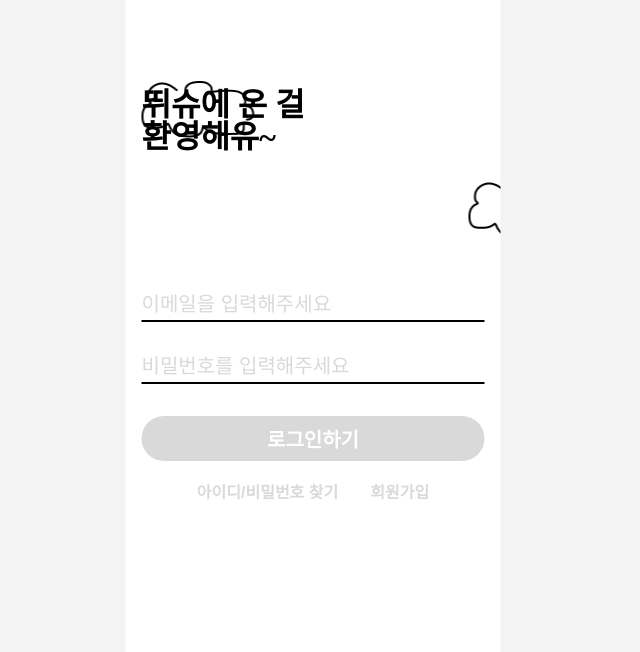
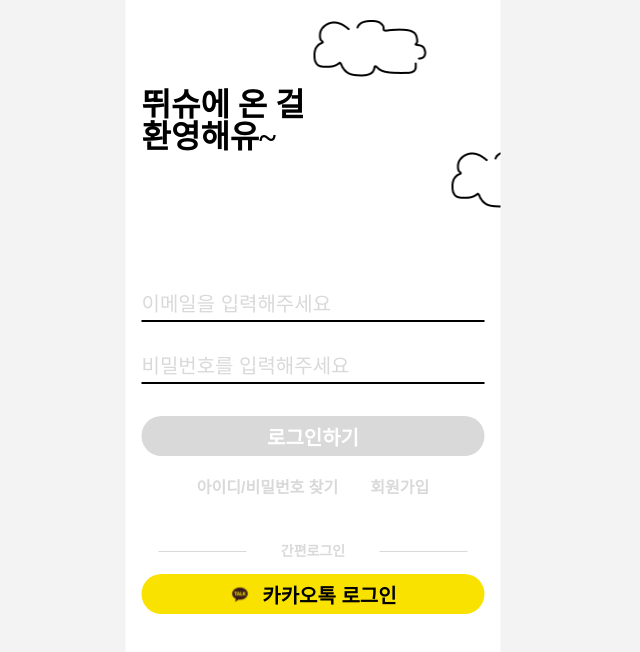
Before and after one commit to LikeLionRunnersApp/client, a React (Create React App) app: page /login in a window 1280 px wide. Shown: the top 652 px of the page, without its empty margins (327-967 px from the left). Built offline with nearby package versions, Linux system fonts and the light colour scheme; a web font is replaced by a local one.

Commit message:
Feat: Create SocialLogin component

```diff
--- a/src/assets/images/Icon/index.ts
+++ b/src/assets/images/Icon/index.ts
@@ -7,6 +7,7 @@
 import lgDefaultCheering from "./lg-default-cheeringIcon.svg";
 import lgClickCheering from "./lg-click-cheeringIcon.svg";
 import prev from "./prevIcon.svg";
+import kakao from "./kakao.svg";
 
 interface IIcons {
   [key: string]: string;
@@ -22,4 +23,5 @@
   lgDefaultCheering,
   lgClickCheering,
   prev,
+  kakao,
 };
--- a/src/components/Common/UI/Button/index.tsx
+++ b/src/components/Common/UI/Button/index.tsx
@@ -1,14 +1,14 @@
-import React, { ReactNode } from 'react'
-import styled from '@emotion/styled'
-import theme from '@assets/styles/theme'
+import React, { ReactNode } from "react";
+import styled from "@emotion/styled";
+import theme from "@assets/styles/theme";
 
 interface Props {
-  type: 'button' | 'submit'
-  variant: 'participation' | 'complete' | 'start' | 'login'
-  color?: string
-  size: 'sm' | 'lg'
-  children: ReactNode
-  onClick?: () => {}
+  type: "button" | "submit";
+  variant: "participation" | "complete" | "start" | "login" | "socialLogin";
+  color?: string;
+  size: "sm" | "lg";
+  children: ReactNode;
+  onClick?: () => {};
 }
 
 const Button = ({
@@ -24,32 +24,42 @@
     <ButtonContainer type={type} size={size} variant={variant} color={color}>
       {children}
     </ButtonContainer>
-  )
-}
+  );
+};
 
-export default Button
+export default Button;
 
 const ButtonContainer = styled.button<{
-  size: string
-  variant: string
-  color?: string
+  size: string;
+  variant: string;
+  color?: string;
 }>`
   border: none;
-  padding: ${({ size }) => (size === 'lg' ? '8px 104px' : '5px 11px')};
+  width: ${({ size }) => (size === "lg" ? "100%" : "62px")};
+  display: flex;
+  justify-content: center;
+  align-items: center;
+  height: ${({ size }) => (size === "lg" ? "40px" : "24px")};
   background-color: ${({ variant }) =>
-    variant === 'participation'
-      ? 'black'
-      : variant === 'complete'
-      ? '#989491'
-      : variant === 'login'
-      ? '#D9D9D9'
-      : '#FF9704'};
+    variant === "participation"
+      ? "black"
+      : variant === "complete"
+      ? "#989491"
+      : variant === "login"
+      ? "#D9D9D9"
+      : variant === "socialLogin"
+      ? "#F9E200"
+      : "#FF9704"};
   font-weight: 700;
-  font-size: ${({ size }) => (size === 'sm' ? '12px' : '20px')};
-  border-radius: ${({ size }) => (size === 'sm' ? '12px' : '32px')};
-  color: #fff;
+  font-size: ${({ size }) => (size === "sm" ? "12px" : "20px")};
+  border-radius: ${({ size }) => (size === "sm" ? "12px" : "32px")};
+  color: ${({ color }) => (color ? color : "#fff")};
   cursor: pointer;
   transition: all 0.15s ease-out;
+
+  & img {
+    margin-right: 12px;
+  }
 
   &:hover {
     box-shadow: 3px -3px 0px 0px rgba(255, 255, 255, 0.4) inset;
@@ -57,6 +67,7 @@
 
   &:active {
     box-shadow: none;
-    background-color: #ff9704;
+    background-color: ${({ variant }) =>
+      variant === "socialLogin" ? undefined : "#ff9704"};
   }
-`
+`;
--- a/src/components/Detail/FooterBar/index.tsx
+++ b/src/components/Detail/FooterBar/index.tsx
@@ -19,8 +19,14 @@
 };
 
 const FooterBarContainer = styled.div`
+  display: flex;
+  justify-content: center;
+  align-items: center;
+  width: 100%;
+  height: 72px;
   position: fixed;
   bottom: 0;
+  box-shadow: 0px -4px 4px 0px rgba(0, 0, 0, 0.1);
 `;
 
 const CheeringButton = styled.div`
@@ -37,12 +43,10 @@
 `;
 
 const Container = styled.div`
-  width: 375px;
-  height: 72px;
   display: flex;
+  width: 340px;
   justify-content: center;
   align-items: center;
-  box-shadow: 0px -4px 4px 0px rgba(0, 0, 0, 0.1);
 `;
 
 export default FooterBar;
--- a/src/components/Login/LoginHeader/index.tsx
+++ b/src/components/Login/LoginHeader/index.tsx
@@ -1,5 +1,6 @@
 import styled from "@emotion/styled";
 import cloud from "@assets/images/Login/cloud.png";
+
 const LoginHeader = () => {
   return (
     <HeaderContainer>
@@ -29,15 +30,13 @@
   }
 
   & img:first-of-type {
-    top: 0;
-    left: 0;
-    top: 81px;
-    /* left: 192px;  */
+    top: 20px;
+    left: 172px;
   }
 
   & img:nth-of-type(2) {
-    top: 181px;
-    left: 327px;
+    top: 151px;
+    left: 310px;
   }
 `;
 
--- /dev/null
+++ b/src/components/Login/SocialLogin/index.tsx
@@ -0,0 +1,42 @@
+import styled from "@emotion/styled";
+import Button from "@components/Common/UI/Button";
+import { Icons } from "@assets/images/Icon";
+
+const SocialLogin = () => {
+  return (
+    <div>
+      <Title>간편로그인</Title>
+      <Button type="button" variant="socialLogin" size="lg" color="black">
+        <img src={Icons["kakao"]} alt="kakao" />
+        카카오톡 로그인
+      </Button>
+    </div>
+  );
+};
+
+const Title = styled.h2`
+  display: flex;
+  justify-content: space-around;
+  align-items: center;
+  font-size: 14px;
+  color: #d9d9d9;
+  margin-bottom: 16px;
+
+  &::before {
+    display: block;
+    content: "";
+    width: 88px;
+    background-color: #d9d9d9;
+    height: 1px;
+  }
+
+  &::after {
+    display: block;
+    content: "";
+    width: 88px;
+    background-color: #d9d9d9;
+    height: 1px;
+  }
+`;
+
+export default SocialLogin;
--- a/src/pages/Login/index.tsx
+++ b/src/pages/Login/index.tsx
@@ -3,6 +3,7 @@
 import LoginHeader from "@components/Login/LoginHeader";
 import Form from "@components/Login/Form";
 import Navigate from "@components/Login/Navigate";
+import SocialLogin from "@components/Login/SocialLogin";
 import styled from "@emotion/styled";
 
 const Login = () => {
@@ -12,6 +13,7 @@
         <LoginHeader />
         <Form />
         <Navigate />
+        <SocialLogin />
       </Container>
     </BaseLayout>
   );
```
Also changed, not shown: src/assets/images/Icon/kakao.svg (added).
